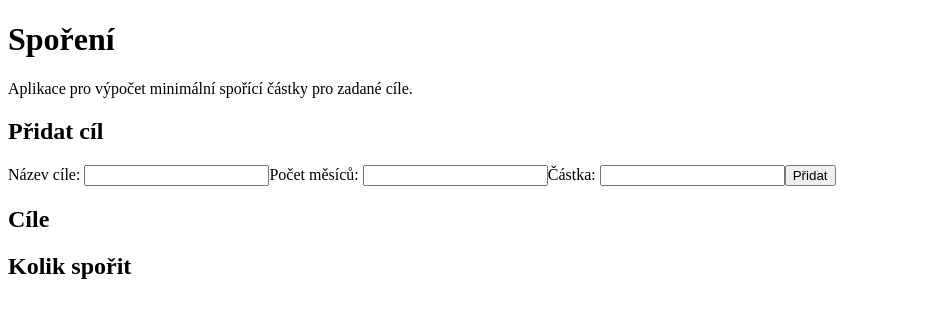
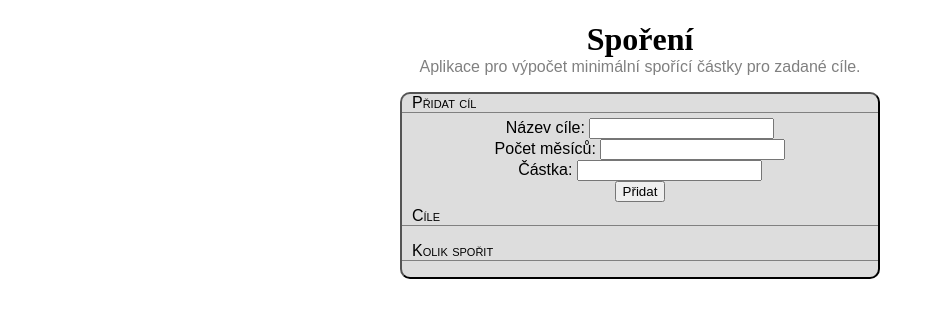
Before and after one commit to monika-majorova/Sporeni, a plain HTML site: page index.html in a window 1280 px wide. Shown: the whole page, without its empty margins (0-935 px from the left). Drawn offline with Linux system fonts and the light colour scheme.

Commit message:
Vylepšení vzhledu

```diff
--- a/css.css
+++ b/css.css
@@ -1,3 +1,43 @@
+body {
+	margin: 0 auto;
+	text-align: center;
+	font-family: Arial;
+	width: 500px;
+}
+
+header h1 {
+	margin-bottom: 0px;
+	font-family: "Monotype Corsiva";
+	font-size: xx-large;
+}
+
+header p {
+	margin-top: 0px;
+	color: grey;
+}
+
+section {
+	margin: 10px;
+	border: 2px outset black;
+	border-radius: 10px;
+	background-color: #dddddd;
+}
+
+section h2 {
+	margin: 0px;
+	padding: 0px 10px;
+	text-align: left;
+	font-size: medium;
+	font-weight: normal;
+	font-variant: small-caps;
+	border-bottom: 1px solid grey;
+	border-radius: 10px 10px 0px 0px;
+}
+
+form {
+	margin: 5px auto;
+}
+
 .uspech {
 	color: green;
 }
--- a/gui.js
+++ b/gui.js
@@ -133,7 +133,7 @@ function writeSectors() {
  */
 var SporeniApp = React.createClass({
     render: function() {
-        return React.createElement('div', null,
+        return React.createElement('section', null,
             React.createElement('h2', null, editGoalId >= 0 ? 'Upravit cíl' : 'Přidat cíl'),
             React.createElement(GoalForm, null),
             React.createElement('div', {'className':messageClass}, message),
@@ -163,10 +163,13 @@ var GoalForm = React.createClass({
         },
         React.createElement('label', {'htmlFor':'goal-name'}, 'Název cíle: '),
         React.createElement('input', {'type':'text', 'id':'goal-name', 'name':'goal-name', 'defaultValue':editGoal ? editGoal.name : ''}),
+        React.createElement('br', null),
         React.createElement('label', {'htmlFor':'goal-months'}, 'Počet měsíců: '),
         React.createElement('input', {'type':'text', 'id':'goal-months', 'name':'goal-months', 'defaultValue':editGoal ? editGoal.months : ''}),
+        React.createElement('br', null),
         React.createElement('label', {'htmlFor':'goal-amount'}, 'Částka: '),
         React.createElement('input', {'type':'text', 'id':'goal-amount', 'name':'goal-amount', 'defaultValue':editGoal ? editGoal.amount : ''}),
+        React.createElement('br', null),
         React.createElement('input', {'type':'hidden', 'name':'goal-edit-id', 'value':editGoalId}),
         React.createElement('input', {'type':'submit', 'onClick':function () {submitGoal();}, 'value': editGoalId >= 0 ? 'Uložit' : 'Přidat'})
         );
```
